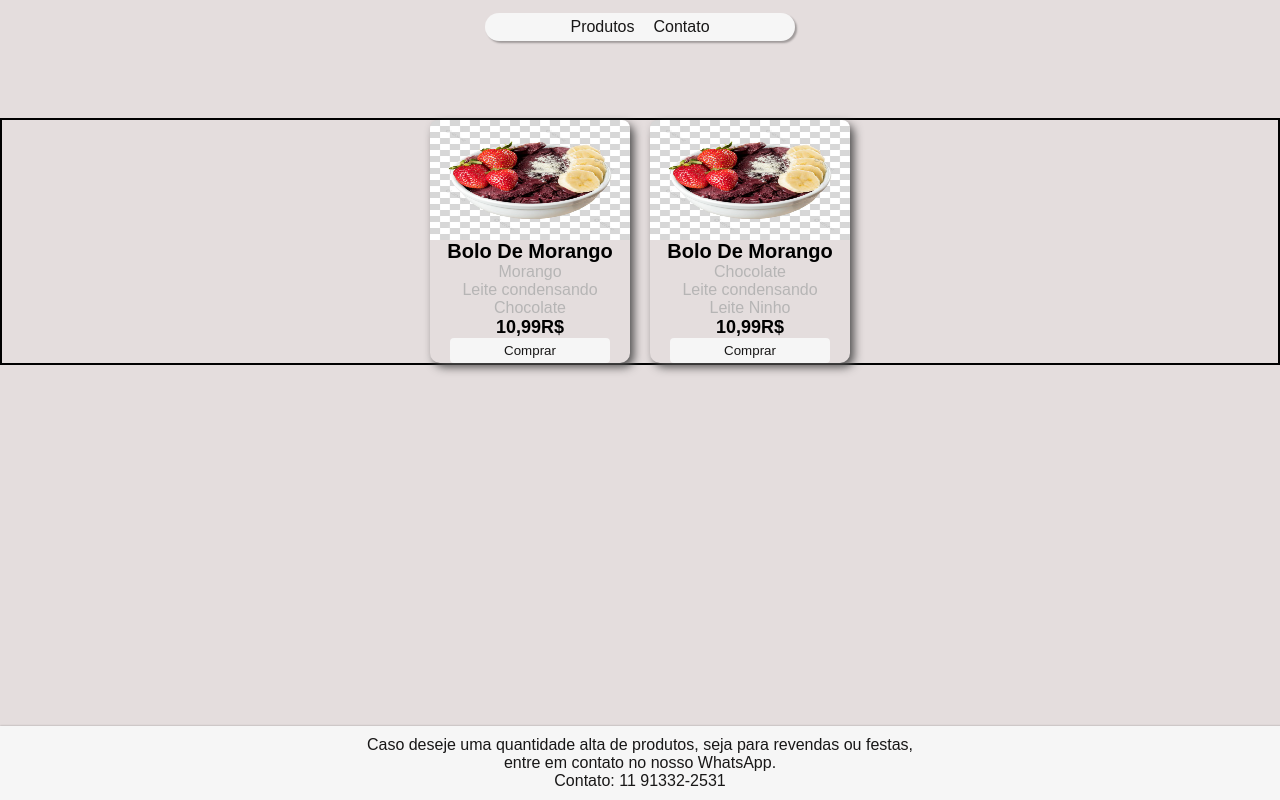
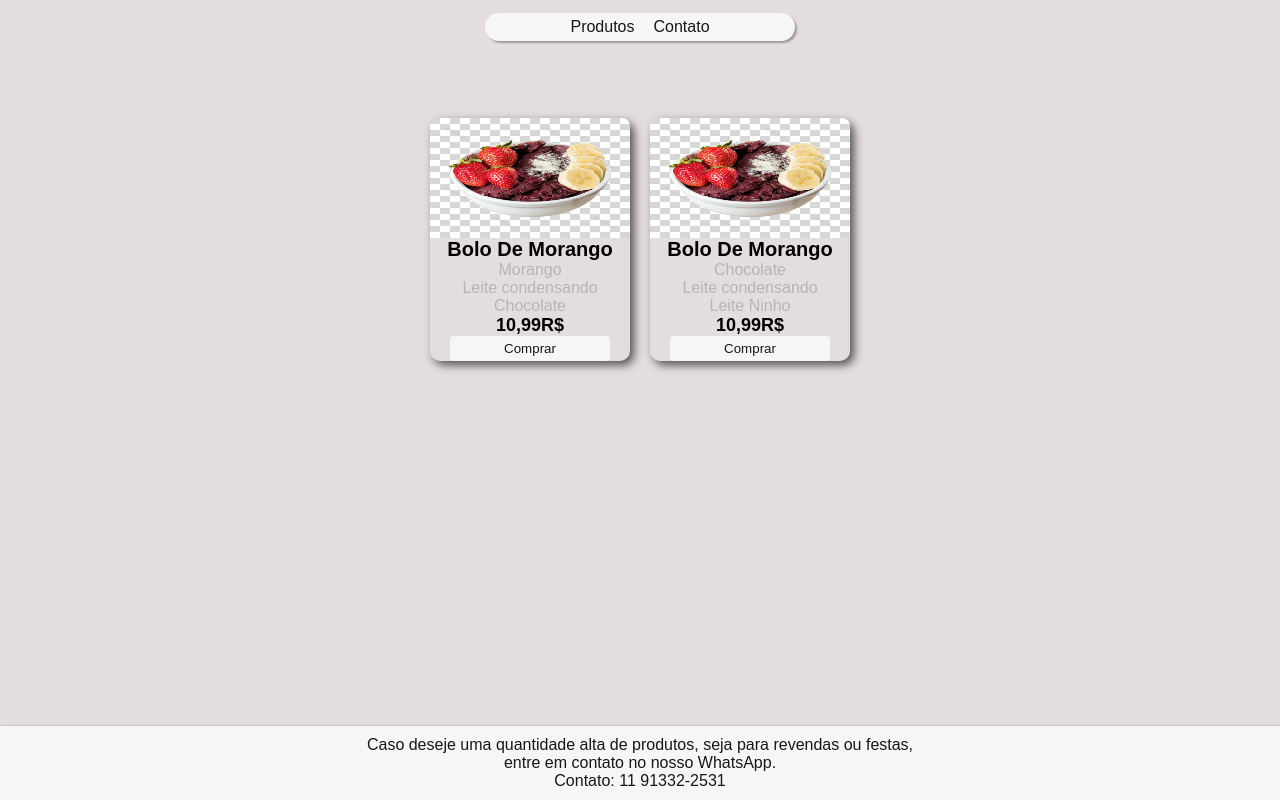
Before and after one commit to DougSpam/lojadoug, a plain HTML site: page index.html in a window 1280 px wide. Drawn offline with Linux system fonts and the light colour scheme.

Commit message:
border removida

```diff
--- a/assets/styles/cards.css
+++ b/assets/styles/cards.css
@@ -4,8 +4,7 @@
     display: flex;
     justify-content: center;
     align-items: center;
-    border: solid 2px black;
-    margin-top: 6%;
+    margin-top: 6%
 }
 
 .card {
```
